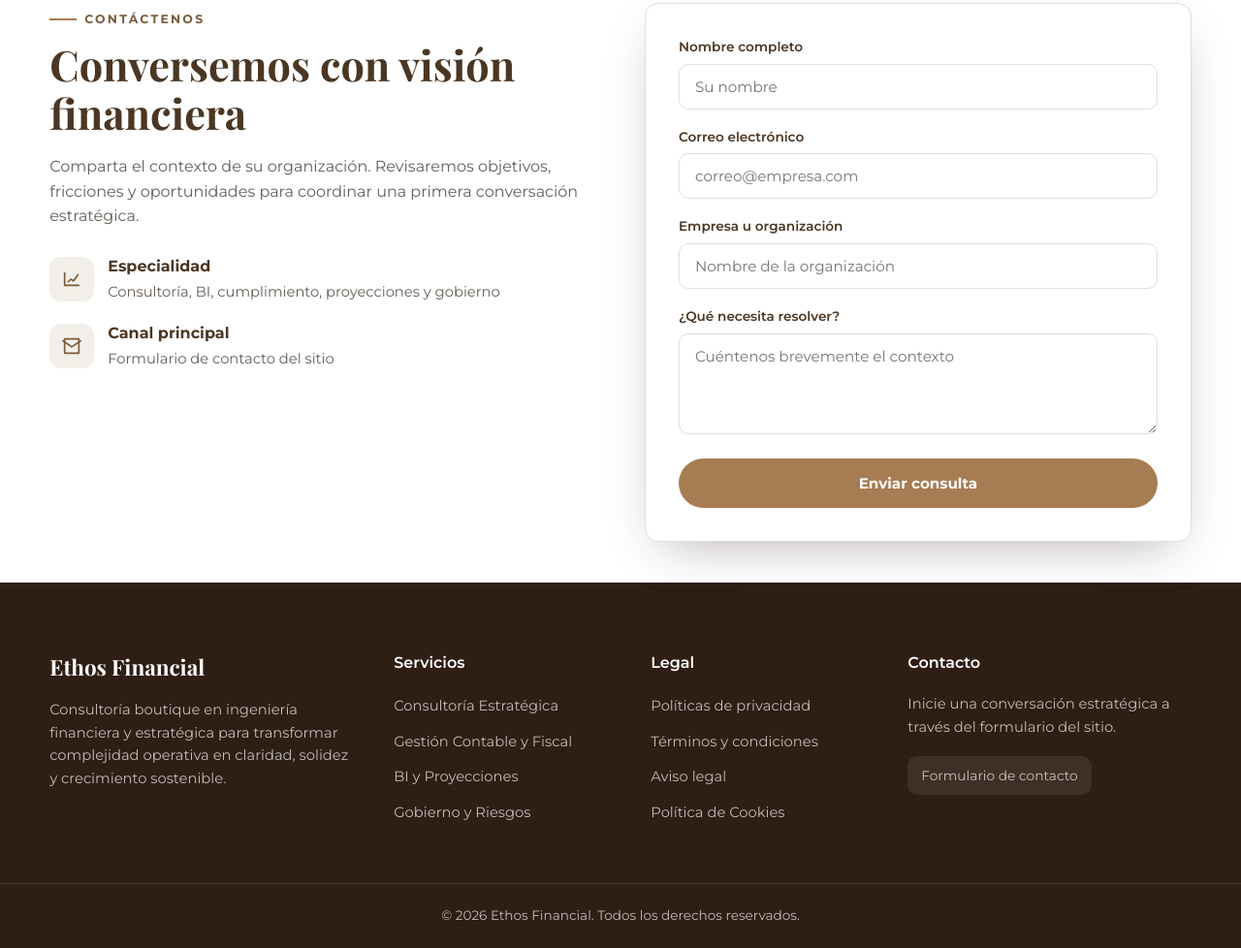
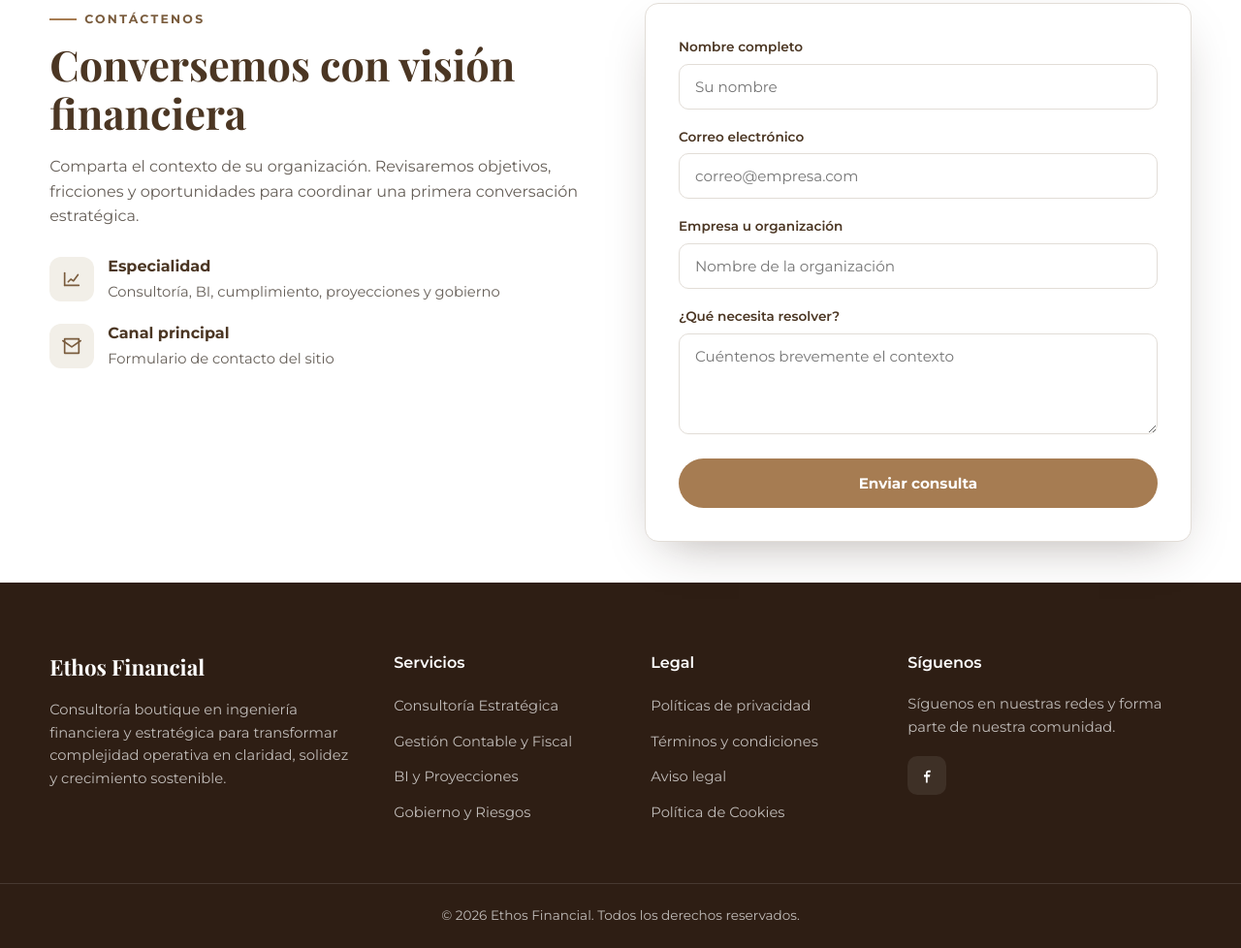
Before and after one commit to remedycool0-debug/ethos-financial, a plain HTML site: page index.html in a window 1280 px wide. Shown: the part 3609-4587 px from the top of the page at 97% size. Drawn offline with nearby package versions, Linux system fonts and the light colour scheme.

Commit message:
Update index.html

```diff
--- a/index.html
+++ b/index.html
@@ -22,7 +22,7 @@ header{position:sticky;top:0;z-index:50;background:rgba(255,255,255,.94);backdro
 .cta-banner{background:linear-gradient(120deg,var(--dark),var(--darker));color:#fff;text-align:center}.cta-banner h2{color:#fff;font-size:clamp(2rem,4.2vw,3rem)}.cta-banner p{color:rgba(255,255,255,.86);max-width:620px;margin:14px auto 30px}
 .contact-grid{display:grid;grid-template-columns:1fr 1fr;gap:50px;align-items:start}.contact-info h2{font-size:clamp(1.9rem,4vw,2.7rem);margin:12px 0 18px}.contact-info p{color:var(--gray);margin-bottom:26px}.cinfo{display:flex;gap:14px;margin-bottom:18px;align-items:center}.cinfo .ci{width:46px;height:46px;border-radius:12px;background:var(--soft);display:flex;align-items:center;justify-content:center}.cinfo .ci svg{width:22px;height:22px;stroke:var(--accentd);fill:none;stroke-width:1.8;stroke-linecap:round;stroke-linejoin:round}.cinfo b{display:block}.cinfo span{color:var(--gray);font-size:.92rem}
 form{background:#fff;border:1px solid var(--line);border-radius:var(--radius);padding:34px;box-shadow:var(--shadow)}form label{font-size:.85rem;font-weight:600;display:block;margin-bottom:6px}form input,form textarea{width:100%;padding:13px 16px;border:1px solid var(--line);border-radius:10px;font-family:var(--body);font-size:.95rem;margin-bottom:18px}form input:focus,form textarea:focus{outline:none;border-color:var(--accentd);box-shadow:0 0 0 3px #A67C5233}form .btn{width:100%;justify-content:center}
-footer{background:var(--darker);color:rgba(255,255,255,.7);padding:70px 0 0}.foot-grid{display:grid;grid-template-columns:1.4fr 1fr 1fr 1.3fr;gap:40px;padding-bottom:50px}.foot-brand .fb-name{font-family:var(--title);font-weight:700;font-size:1.4rem;color:#fff;margin-bottom:14px}.foot-brand p{font-size:.92rem}footer h5{color:#fff;font-family:var(--body);font-weight:600;margin-bottom:18px;font-size:1rem}footer ul{list-style:none}footer ul li{margin-bottom:11px}footer ul a{font-size:.92rem;transition:.2s}footer ul a:hover{color:var(--accent)}.socials{display:flex;gap:12px;margin-top:18px}.socials a{height:40px;border-radius:10px;background:rgba(255,255,255,.08);display:inline-flex;align-items:center;justify-content:center;transition:.2s;padding:0 14px;font-size:.86rem}.socials a:hover{background:var(--accent);color:#fff}.copy{border-top:1px solid rgba(255,255,255,.12);padding:22px 0;text-align:center;font-size:.85rem}
+footer{background:var(--darker);color:rgba(255,255,255,.7);padding:70px 0 0}.foot-grid{display:grid;grid-template-columns:1.4fr 1fr 1fr 1.3fr;gap:40px;padding-bottom:50px}.foot-brand .fb-name{font-family:var(--title);font-weight:700;font-size:1.4rem;color:#fff;margin-bottom:14px}.foot-brand p{font-size:.92rem}footer h5{color:#fff;font-family:var(--body);font-weight:600;margin-bottom:18px;font-size:1rem}footer ul{list-style:none}footer ul li{margin-bottom:11px}footer ul a{font-size:.92rem;transition:.2s}footer ul a:hover{color:var(--accent)}.socials{display:flex;gap:12px;margin-top:18px}.socials a{width:40px;height:40px;border-radius:10px;background:rgba(255,255,255,.08);display:inline-flex;align-items:center;justify-content:center;transition:.2s}.socials svg{width:18px;height:18px;fill:#fff}.socials a:hover{background:var(--accent);color:#fff}.copy{border-top:1px solid rgba(255,255,255,.12);padding:22px 0;text-align:center;font-size:.85rem}
 .wa{position:fixed;right:22px;bottom:22px;width:58px;height:58px;border-radius:50%;background:var(--accent);display:flex;align-items:center;justify-content:center;box-shadow:0 10px 30px -6px rgba(166,124,82,.6);z-index:60;animation:pulse 2.4s infinite}.wa svg{width:28px;height:28px;fill:none;stroke:#fff;stroke-width:2;stroke-linecap:round;stroke-linejoin:round}@keyframes pulse{0%{box-shadow:0 0 0 0 rgba(166,124,82,.55)}70%{box-shadow:0 0 0 18px rgba(166,124,82,0)}100%{box-shadow:0 0 0 0 rgba(166,124,82,0)}}
 @media(max-width:900px){.hero-grid,.why-grid,.contact-grid{grid-template-columns:1fr}.services-grid,.tst-grid{grid-template-columns:1fr}.stats-grid{grid-template-columns:repeat(2,1fr)}.foot-grid{grid-template-columns:1fr 1fr}.menu{position:fixed;inset:86px 0 auto 0;background:#fff;flex-direction:column;padding:24px;gap:18px;border-bottom:1px solid var(--line);transform:translateY(-10px);opacity:0;visibility:hidden;pointer-events:none;z-index:45;transition:.25s}.menu.open{transform:translateY(0);opacity:1;visibility:visible;pointer-events:auto}.burger{display:flex}.nav-cta .btn{display:none}section{padding:64px 0}.hero{align-items:flex-start;min-height:auto;padding-top:34px;padding-bottom:56px}.hero-grid{margin-left:clamp(24px,7vw,44px);margin-right:24px;width:auto;max-width:none}.copy span{display:block}}
 @media(max-width:560px){.stats-grid,.foot-grid{grid-template-columns:1fr}.logo-name>span{font-size:1.1rem}.logo-mark{width:48px;height:48px;flex-basis:48px}.hero h1{font-size:2.35rem}.btn{width:100%;justify-content:center}}@media(max-width:420px){.brand{gap:8px}.logo-name{display:flex}.logo-name>span{font-size:1rem;color:var(--dark)}.logo-name>i{font-size:.5rem;letter-spacing:.2em;color:var(--accentd)}}@media(min-width:901px){.hero{align-items:flex-start;min-height:auto;padding-top:44px;padding-bottom:76px}.hero-grid{width:min(1180px,92%);max-width:1180px;margin-left:auto;margin-right:auto}.hero-grid>span,.hero-grid>h1,.hero-grid>p,.hero-grid>.hero-actions,.hero-grid>.hero-chips{max-width:620px}section.testimonials,section.why,section.cta-banner,section.contact{padding-bottom:42px}section.contact{padding-top:28px}section.services,section.testimonials{padding-top:52px}.logo-mark{width:56px;height:56px;flex-basis:56px}}</style>
@@ -44,7 +44,7 @@ footer{background:var(--darker);color:rgba(255,255,255,.7);padding:70px 0 0}.foo
 <section class="testimonials"><div class="container"><div class="sec-head"><span class="eyebrow">Testimonios</span><h2>Lo que dicen nuestros clientes</h2></div><div class="tst-grid"><article class="tst"><div class="q">&rdquo;</div><div class="stars">&#9733;&#9733;&#9733;&#9733;&#9733;</div><p>Ethos Financial ordenó nuestra información financiera y la convirtió en decisiones claras para dirigir el crecimiento de la empresa.</p><div class="who"><div class="av">MP</div><div><b>María P.</b><small>Directora administrativa</small></div></div></article><article class="tst"><div class="q">&rdquo;</div><div class="stars">&#9733;&#9733;&#9733;&#9733;&#9733;</div><p>La proyección financiera nos permitió anticipar escenarios, controlar mejor los recursos y avanzar con mucha más seguridad.</p><div class="who"><div class="av">CR</div><div><b>Carlos R.</b><small>Gerente general</small></div></div></article><article class="tst"><div class="q">&rdquo;</div><div class="stars">&#9733;&#9733;&#9733;&#9733;&#9733;</div><p>Ahora contamos con indicadores útiles y una estructura de control que facilita el seguimiento de cada objetivo estratégico.</p><div class="who"><div class="av">AL</div><div><b>Andrea L.</b><small>Directora ejecutiva</small></div></div></article></div></div></section>
 <section class="cta-banner"><div class="container"><h2>Sus números pueden convertirse en ventaja estratégica</h2><p>Conversemos sobre su estructura financiera, procesos, riesgos e indicadores para definir una hoja de ruta clara hacia crecimiento sostenible.</p><a href="#contacto" class="btn btn-primary">Solicitar diagnóstico</a></div></section>
 <section class="contact" id="contacto"><div class="container contact-grid"><div class="contact-info"><span class="eyebrow">Contáctenos</span><h2>Conversemos con visión financiera</h2><p>Comparta el contexto de su organización. Revisaremos objetivos, fricciones y oportunidades para coordinar una primera conversación estratégica.</p><div class="cinfo"><div class="ci"><svg viewBox="0 0 24 24"><path d="M4 19V5"/><path d="M4 19h16"/><path d="M8 15l3-3 3 2 5-7"/></svg></div><div><b>Especialidad</b><span>Consultoría, BI, cumplimiento, proyecciones y gobierno</span></div></div><div class="cinfo"><div class="ci"><svg viewBox="0 0 24 24"><path d="M4 4h16v16H4z"/><path d="M22 6l-10 7L2 6"/></svg></div><div><b>Canal principal</b><span>Formulario de contacto del sitio</span></div></div></div><form onsubmit="event.preventDefault();this.reset();alert('Gracias. Ethos Financial revisará su consulta y le contactará muy pronto.');"><label>Nombre completo</label><input type="text" placeholder="Su nombre" required><label>Correo electrónico</label><input type="email" placeholder="correo@empresa.com" required><label>Empresa u organización</label><input type="text" placeholder="Nombre de la organización" required><label>¿Qué necesita resolver?</label><textarea rows="4" placeholder="Cuéntenos brevemente el contexto"></textarea><button class="btn btn-primary" type="submit">Enviar consulta</button></form></div></section>
-<footer><div class="container foot-grid"><div class="foot-brand"><div class="fb-name">Ethos Financial</div><p>Consultoría boutique en ingeniería financiera y estratégica para transformar complejidad operativa en claridad, solidez y crecimiento sostenible.</p></div><div><h5>Servicios</h5><ul><li><a href="#servicios">Consultoría Estratégica</a></li><li><a href="#servicios">Gestión Contable y Fiscal</a></li><li><a href="#servicios">BI y Proyecciones</a></li><li><a href="#servicios">Gobierno y Riesgos</a></li></ul></div><div><h5>Legal</h5><ul><li><a href="politica-privacidad.html">Políticas de privacidad</a></li><li><a href="terminos-condiciones.html">Términos y condiciones</a></li><li><a href="aviso-legal.html">Aviso legal</a></li><li><a href="politica-cookies.html">Política de Cookies</a></li></ul></div><div><h5>Contacto</h5><p style="font-size:.92rem">Inicie una conversación estratégica a través del formulario del sitio.</p><div class="socials"><a href="#contacto" aria-label="Ir al formulario de contacto">Formulario de contacto</a></div></div></div><div class="copy"><span>© 2026 Ethos Financial.</span> <span>Todos los derechos reservados.</span></div></footer>
+<footer><div class="container foot-grid"><div class="foot-brand"><div class="fb-name">Ethos Financial</div><p>Consultoría boutique en ingeniería financiera y estratégica para transformar complejidad operativa en claridad, solidez y crecimiento sostenible.</p></div><div><h5>Servicios</h5><ul><li><a href="#servicios">Consultoría Estratégica</a></li><li><a href="#servicios">Gestión Contable y Fiscal</a></li><li><a href="#servicios">BI y Proyecciones</a></li><li><a href="#servicios">Gobierno y Riesgos</a></li></ul></div><div><h5>Legal</h5><ul><li><a href="politica-privacidad.html">Políticas de privacidad</a></li><li><a href="terminos-condiciones.html">Términos y condiciones</a></li><li><a href="aviso-legal.html">Aviso legal</a></li><li><a href="politica-cookies.html">Política de Cookies</a></li></ul></div><div><h5>Síguenos</h5><p style="font-size:.92rem">Síguenos en nuestras redes y forma parte de nuestra comunidad.</p><div class="socials"><a href="https://www.facebook.com/ethosfinancial/" aria-label="Facebook de Ethos Financial" target="_blank" rel="noopener noreferrer"><svg aria-hidden="true" viewBox="0 0 24 24"><path d="M13 22v-8h3l.5-3H13V9c0-.9.3-1.5 1.6-1.5H17V5c-.3 0-1.3-.1-2.4-.1-2.4 0-4 1.4-4 4V11H8v3h2.6v8z"/></svg></a></div></div></div><div class="copy"><span>© 2026 Ethos Financial.</span> <span>Todos los derechos reservados.</span></div></footer>
 <a class="wa" href="#contacto" aria-label="Contactar a Ethos Financial"><svg viewBox="0 0 24 24"><path d="M4 4h16v16H4z"/><path d="M22 6l-10 7L2 6"/></svg></a>
 <script>const burger=document.getElementById('burger'),menu=document.getElementById('menu');burger.addEventListener('click',()=>menu.classList.toggle('open'));menu.querySelectorAll('a').forEach(a=>a.addEventListener('click',()=>menu.classList.remove('open')));const counters=document.querySelectorAll('.num[data-count]');const io=new IntersectionObserver((es)=>{es.forEach(e=>{if(e.isIntersecting){const el=e.target,t=+el.dataset.count;let n=0;const step=Math.ceil(t/60);const tick=()=>{n+=step;if(n>=t){el.textContent='+'+t;}else{el.textContent='+'+n;requestAnimationFrame(tick);}};tick();io.unobserve(el);}})},{threshold:.5});counters.forEach(c=>io.observe(c));</script>
 </body></html>
```
